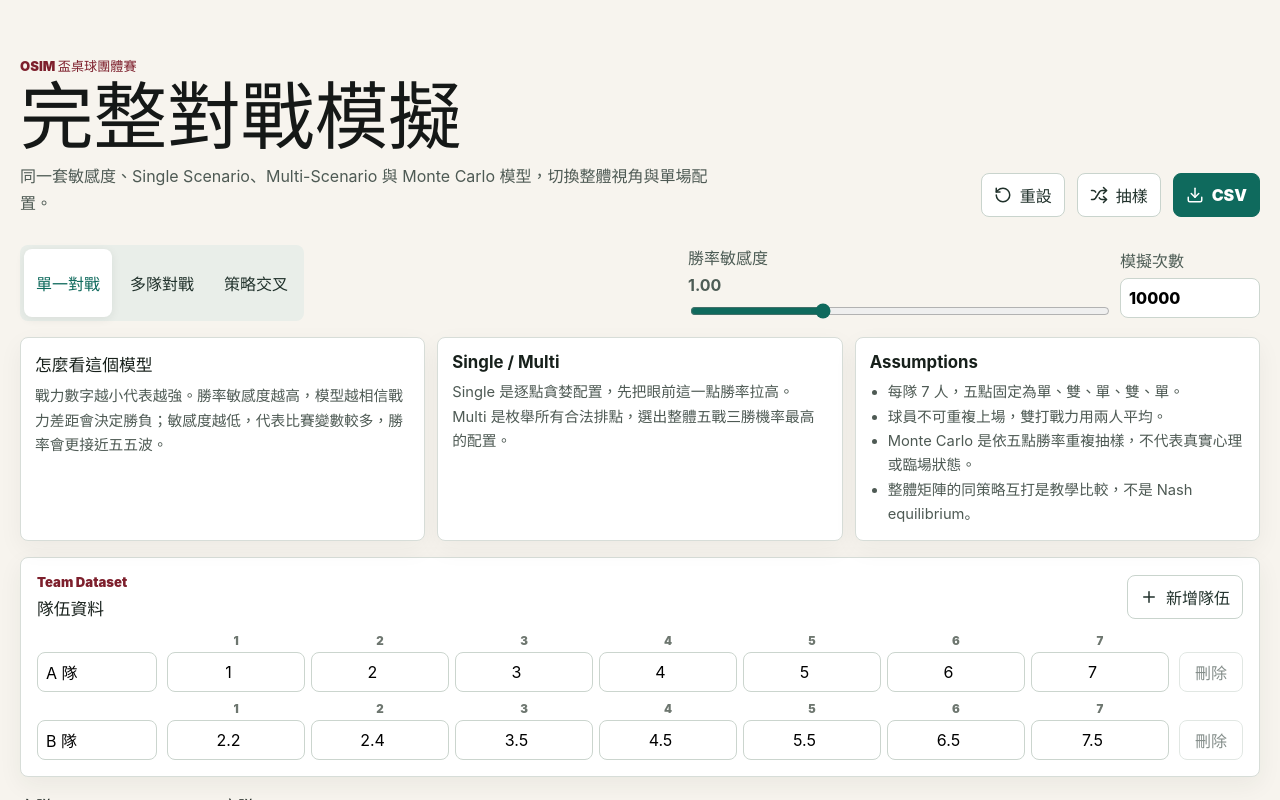
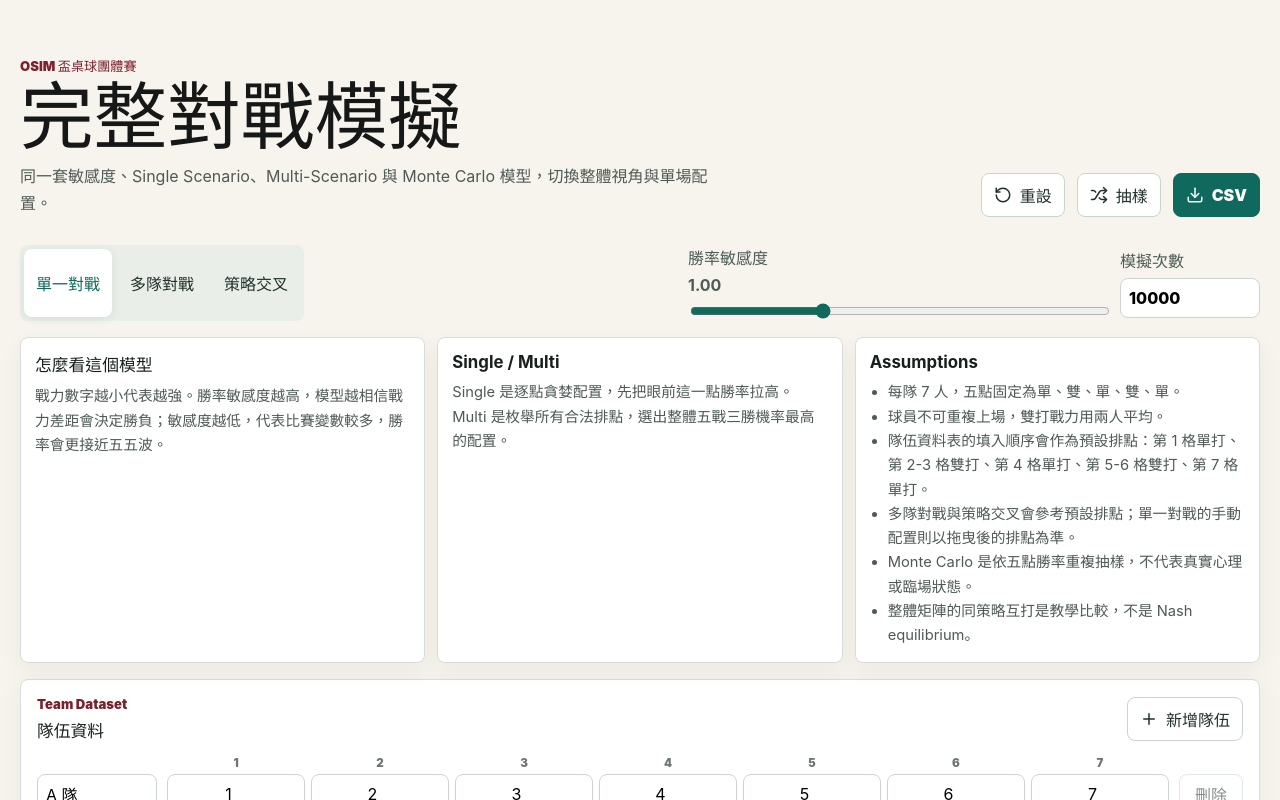
Before and after one commit to huangcody/osimgame, a React (Vite) app: page / in a window 1280 px wide. Shown: the top 800 px of the page. Built offline with nearby package versions, Linux system fonts and the light colour scheme.

Commit message:
Clarify default lineup assumptions

```diff
--- a/src/App.tsx
+++ b/src/App.tsx
@@ -217,6 +217,8 @@ function ModelExplanation() {
         <ul>
           <li>每隊 7 人，五點固定為單、雙、單、雙、單。</li>
           <li>球員不可重複上場，雙打戰力用兩人平均。</li>
+          <li>隊伍資料表的填入順序會作為預設排點：第 1 格單打、第 2-3 格雙打、第 4 格單打、第 5-6 格雙打、第 7 格單打。</li>
+          <li>多隊對戰與策略交叉會參考預設排點；單一對戰的手動配置則以拖曳後的排點為準。</li>
           <li>Monte Carlo 是依五點勝率重複抽樣，不代表真實心理或臨場狀態。</li>
           <li>整體矩陣的同策略互打是教學比較，不是 Nash equilibrium。</li>
         </ul>
```
